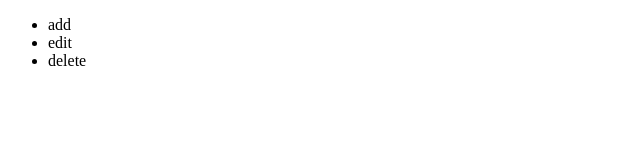
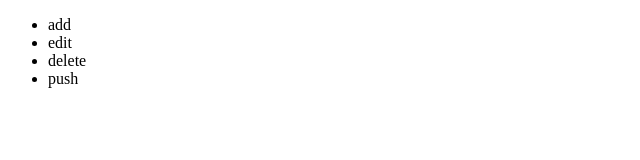
Before and after one commit to caojianx/git_learning, a plain HTML site: page index.html in a window 1280 px wide. Shown: the full height of the page, 0-640 px from the left. Drawn offline with Linux system fonts and the light colour scheme.

Commit message:
add push in index

```diff
--- a/index.html
+++ b/index.html
@@ -18,6 +18,9 @@
     <li>
         delete
     </li>
+    <li>
+    push
+    </li>
 </ul>
 </body>
 </html>
```
